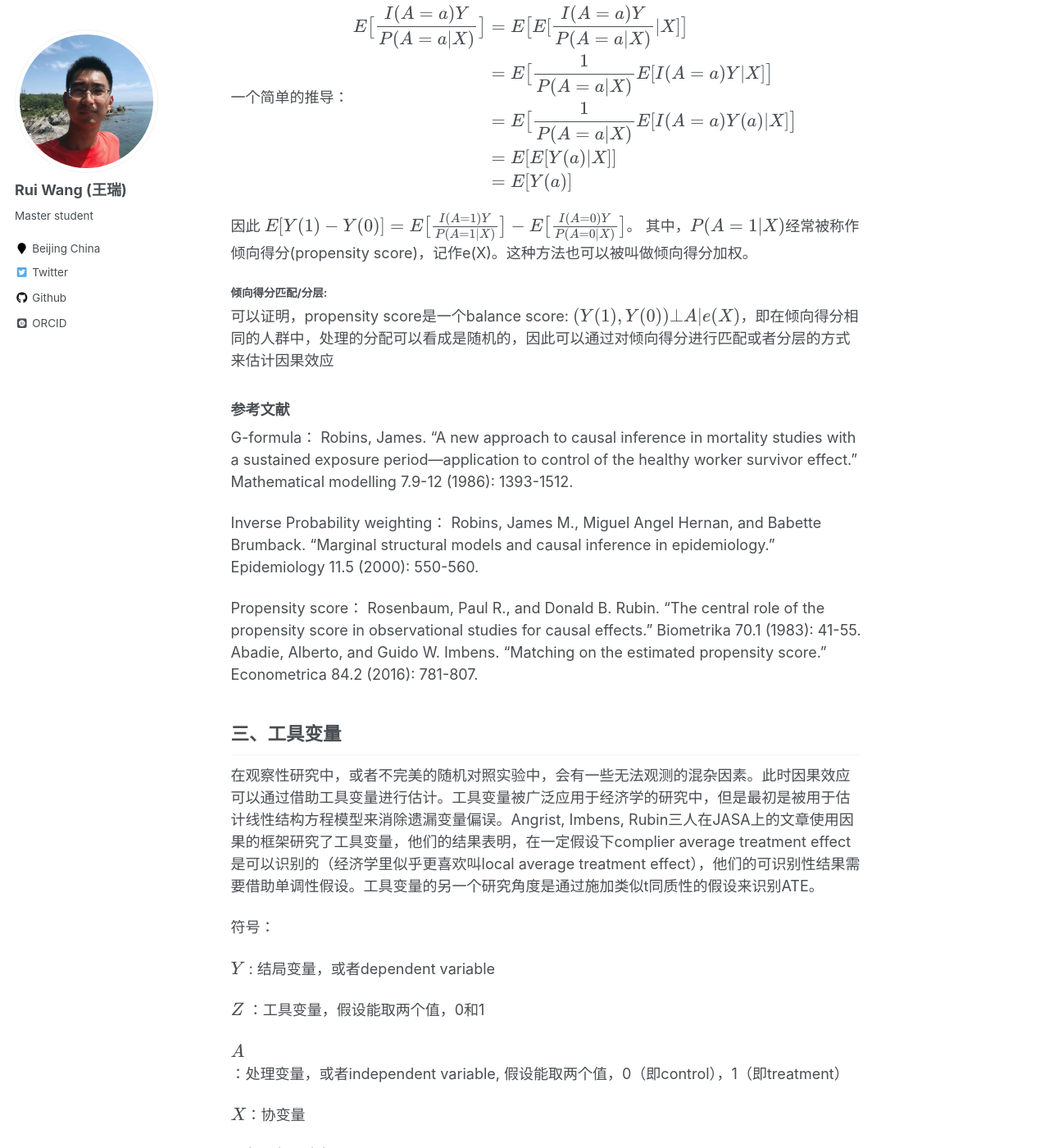
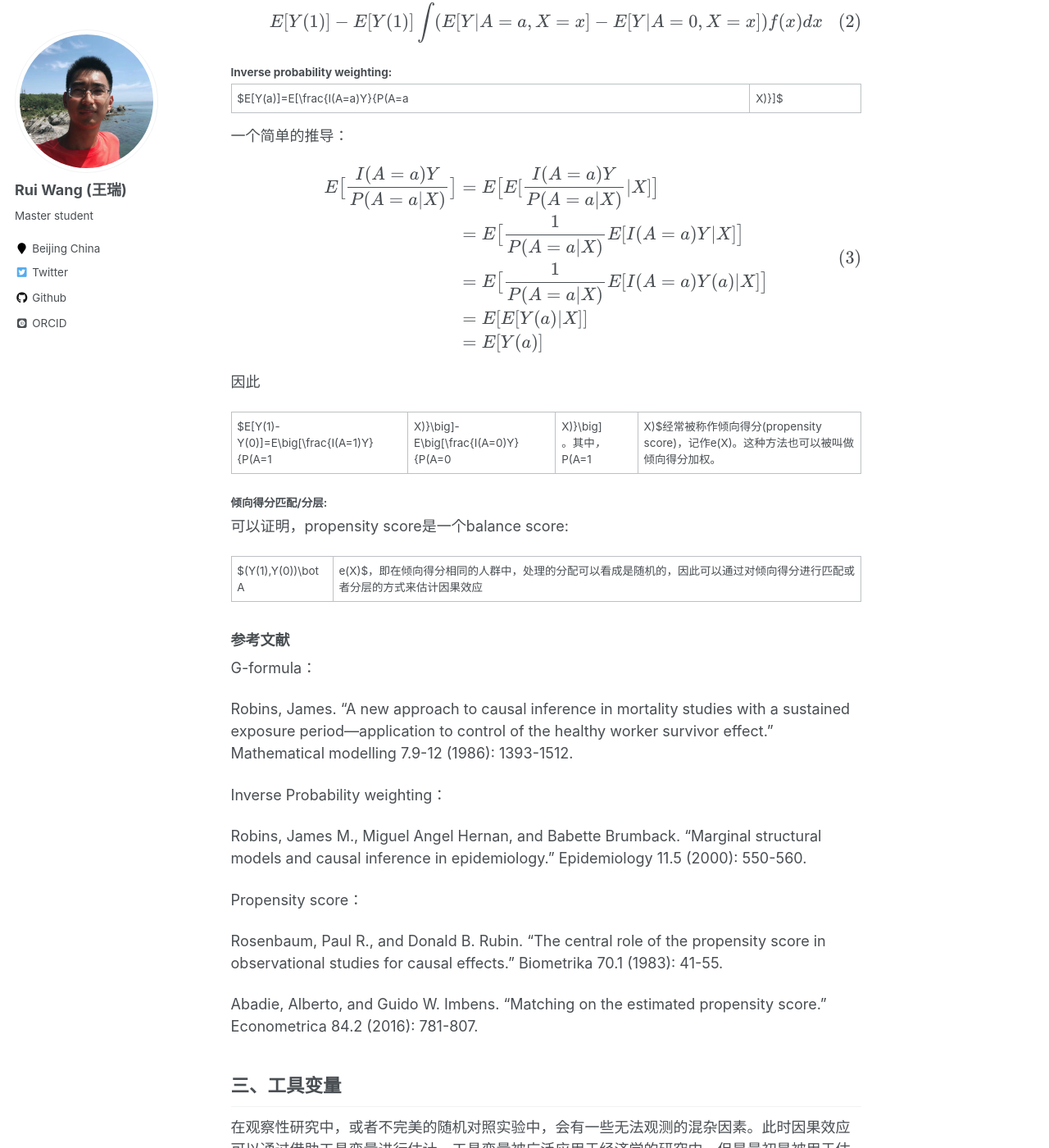
Before and after one commit to wangrui24/wangrui24, a Jekyll site: the page built from _posts/2022-07-12-blog-post-4.md, in a window 1280 px wide and 1400 px high, scrolled down 1956 px. Shown: the whole window at 82% size. Built offline with Jekyll 4.4.1, drawn with Linux system fonts in a browser that asks for light colours; some web fonts are replaced; formulas are drawn with MathJax 3; some of the changed text lies outside the part shown.

Commit message:
更改测试

```diff
--- a/_posts/2022-07-12-blog-post-4.md
+++ b/_posts/2022-07-12-blog-post-4.md
@@ -6,7 +6,6 @@ tags:
   - 统计
   - 因果推断
 ---
-
 符号解释:
 
 $Y$ : 结局变量，或者dependent variable
@@ -22,9 +21,12 @@ $\bot$：独立
 ## 一、随机对照实验
 ### 估计目标 (Estimand)：
 平均因果效应（Average Treatment Effect，ATE），即$E[Y(1)-Y(0)]$
+
 ### 可识别性假设：
 1.Consistency：$Y(a)=Y$如果$A=a$，其中$a$取值0或1
+
 2.随机化实验：$Y(a)\bot A$
+
 ### 可识别性：
 $E[Y(a)]=E[Y(a)|A=a]=E[Y|A=a]$
 
@@ -33,14 +35,18 @@ $E[Y(a)]=E[Y(a)|A=a]=E[Y|A=a]$
 $E[Y(1)-Y(0)]=E[Y|A=1]-E[Y|A=0]$
 
 ### 参考文献：
+
 Imbens, Guido W., and Donald B. Rubin. Causal inference in statistics, social, and biomedical sciences. Cambridge University Press, 2015.
 
 
 ## 二、没有未观测混杂的观察性研究
+
 ### Estimand：
+
 ATE： $E[Y(1)-Y(0)]$
 
 ### 可识别性假设
+
 Consistency： $Y=Y(a)$ 如果 $A=a$
 
 可忽略性： $(Y(0), Y(1))\bot A |X=x$
@@ -48,7 +54,9 @@ Consistency： $Y=Y(a)$ 如果 $A=a$
 Positivity: P(A=a|X=x)>0 如果$(A,X)$ 在 $(a,x)$ 处的density大于0
 
 ### 可识别性：
+
 #### g-formula:
+
 $$
 \begin{aligned}
 E[Y(a)]&=E[E[Y(a)|X]]\\
@@ -57,15 +65,19 @@ E[Y(a)]&=E[E[Y(a)|X]]\\
 &=\int E[Y|A=a, X=x]f(x) dx
 \end{aligned}
 $$
+
 所以
+
 $$
 E[Y(1)]-E[Y(1)]\int (E[Y|A=a, X=x]-E[Y|A=0,X=x])f(x) dx
 $$
 
 #### Inverse probability weighting:
+
 $E[Y(a)]=E[\frac{I(A=a)Y}{P(A=a|X)}]$
 
 一个简单的推导：
+
 $$
 \begin{aligned}
 E\big[\frac{I(A=a)Y}{P(A=a|X)}\big]&=E\big[E[\frac{I(A=a)Y}{P(A=a|X)}|X]\big]\\
@@ -77,21 +89,27 @@ E\big[\frac{I(A=a)Y}{P(A=a|X)}\big]&=E\big[E[\frac{I(A=a)Y}{P(A=a|X)}|X]\big]\\
 $$
 
 因此
+
 $E[Y(1)-Y(0)]=E\big[\frac{I(A=1)Y}{P(A=1|X)}\big]-E\big[\frac{I(A=0)Y}{P(A=0|X)}\big]$。 其中，$P(A=1|X)$经常被称作倾向得分(propensity score)，记作e(X)。这种方法也可以被叫做倾向得分加权。
 
 #### 倾向得分匹配/分层:
 可以证明，propensity score是一个balance score:
+
 $(Y(1),Y(0))\bot A|e(X)$，即在倾向得分相同的人群中，处理的分配可以看成是随机的，因此可以通过对倾向得分进行匹配或者分层的方式来估计因果效应
 
 ### 参考文献
 G-formula：
+
 Robins, James. "A new approach to causal inference in mortality studies with a sustained exposure period—application to control of the healthy worker survivor effect." Mathematical modelling 7.9-12 (1986): 1393-1512.
 
 Inverse Probability weighting：
+
 Robins, James M., Miguel Angel Hernan, and Babette Brumback. "Marginal structural models and causal inference in epidemiology." Epidemiology 11.5 (2000): 550-560.
 
 Propensity score：
+
 Rosenbaum, Paul R., and Donald B. Rubin. "The central role of the propensity score in observational studies for causal effects." Biometrika 70.1 (1983): 41-55.
+
 Abadie, Alberto, and Guido W. Imbens. "Matching on the estimated propensity score." Econometrica 84.2 (2016): 781-807.
 
 ## 三、工具变量
@@ -113,14 +131,14 @@ $Y(z,a), A(z)$: 潜在结果
 
 
 ### Estimand：
-E[Y(1)-Y(0)|A(1)=1, A(0)=0]
+$E[Y(1)-Y(0)|A(1)=1, A(0)=0]$
 
 根据$A(z)$的取值，人群中一共有四类人，分别是：
 
-* Always-taker: A(1)=1, A(0)=1
-* Nener-taker: A(1)=0, A(0)=0
-* Complier: A(1)=1, A(0)=0
-* Defier: A(0)=1, A(1)=0
+* Always-taker: $A(1)=1, A(0)=1$
+* Nener-taker: $A(1)=0, A(0)=0$
+* Complier: $A(1)=1, A(0)=0$
+* Defier: $A(0)=1, A(1)=0$
 
 这么起名字的原因是，在Angrist等人的研究中，$Z$代表随机化的分组，而$A$代表受试者实际采用的treatment。因此将$A(1)=1, A(0)=0$的人称为依从者(Complier)。
 
@@ -132,6 +150,7 @@ E[Y(1)-Y(0)|A(1)=1, A(0)=0]
 3.随机性: $(Y(z,a), A(z'))\bot Z$
 
 满足假设1、2、3的变量一般被成为工具变量。此外，我们还需要假设4单调性：
+
 $A(1)\geq A(0)$。
 
 ### 可识别性：
@@ -140,6 +159,7 @@ $E[Y(1)-Y(0)|A(1)=1, A(0)=0]=\frac{E[Y|Z=1]-E[Y|Z=0]}{E[A|Z=1]-E[A|Z=0]}$
 一个简单的推导：
 
 首先，$Z$对Y的因果作用$E[Y(1,A(1))-Y(0,A(0))]$，可以写成人群中四部分人的加权平均
+
 $$
 \begin{align}
 E[Y(1,A(1))-Y(0, A(0))]=& E[Y(1,A(1))-Y(0, A(0))|A(0)=0,A(1)=0]P(A(0)=0,A(1)=0)\\
@@ -164,7 +184,9 @@ $E[Y(1)-Y(0)|A(1)=1, A(0)=0]=\frac{E[Y|Z=1]-E[Y|Z=0]}{E[A|Z=1]-E[A|Z=0]}$
 Angrist, Joshua D., Guido W. Imbens, and Donald B. Rubin. "Identification of causal effects using instrumental variables." Journal of the American statistical Association 91.434 (1996): 444-455.
 
 关于施加同质性假设从而识别ATE的可见：
+
 Hernán, Miguel A., and James M. Robins. "Instruments for causal inference: an epidemiologist's dream?." Epidemiology (2006): 360-372.
+
 Wang, Linbo, and Eric Tchetgen Tchetgen. "Bounded, efficient and multiply robust estimation of average treatment effects using instrumental variables." Journal of the Royal Statistical Society: Series B (Statistical Methodology) 80.3 (2018): 531-550.
 
 ## 四、Proximal Causal Inference
```
Also changed, not shown: _posts/2022-06-22-blog-post-3.md (+1 -0 lines).
